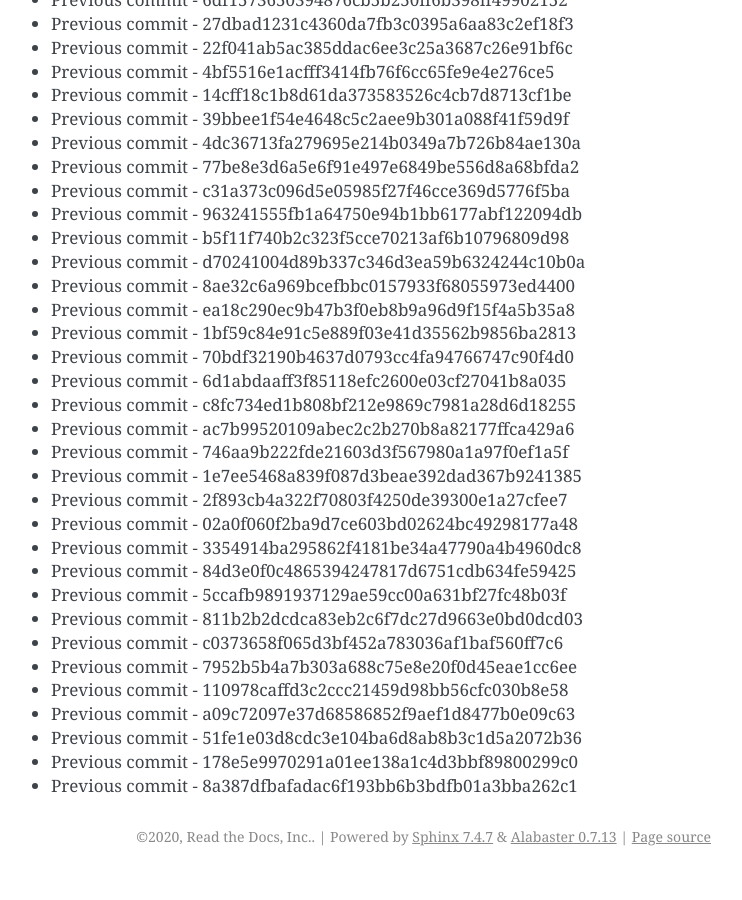
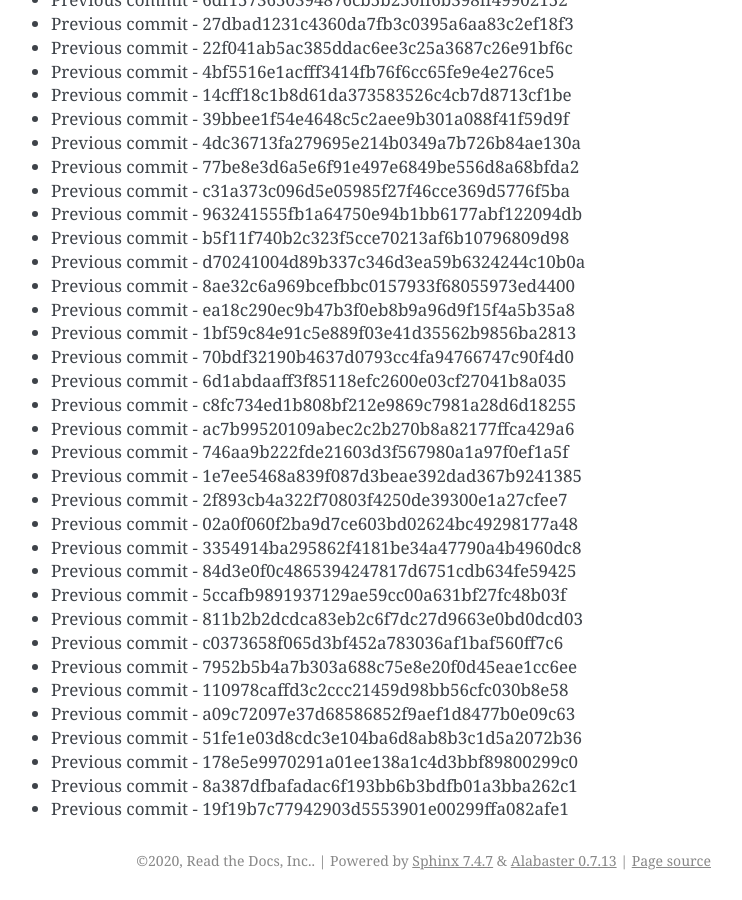
Before and after one commit to readthedocs/rtd-git-stresstest, a Sphinx documentation site: the page built from docs/updates.rst, in a window 1280 px wide and 900 px high, scrolled down 11935 px. Shown: the whole window, without its empty margins (399-1141 px from the left). Built offline with Sphinx 7.4.7, drawn with Linux system fonts in a browser that asks for light colours; before the commit the page ends 12811 px from its top, so only the background shows below that.

Commit message:
Generating commit from previous: 19f19b7c77942903d5553901e00299ffa082afe1

```diff
--- a/docs/updates.rst
+++ b/docs/updates.rst
@@ -533,3 +533,4 @@ It can be tested for any performance characteristics.
 * Previous commit - 51fe1e03d8cdc3e104ba6d8ab8b3c1d5a2072b36
 * Previous commit - 178e5e9970291a01ee138a1c4d3bbf89800299c0
 * Previous commit - 8a387dfbafadac6f193bb6b3bdfb01a3bba262c1
+* Previous commit - 19f19b7c77942903d5553901e00299ffa082afe1
```
